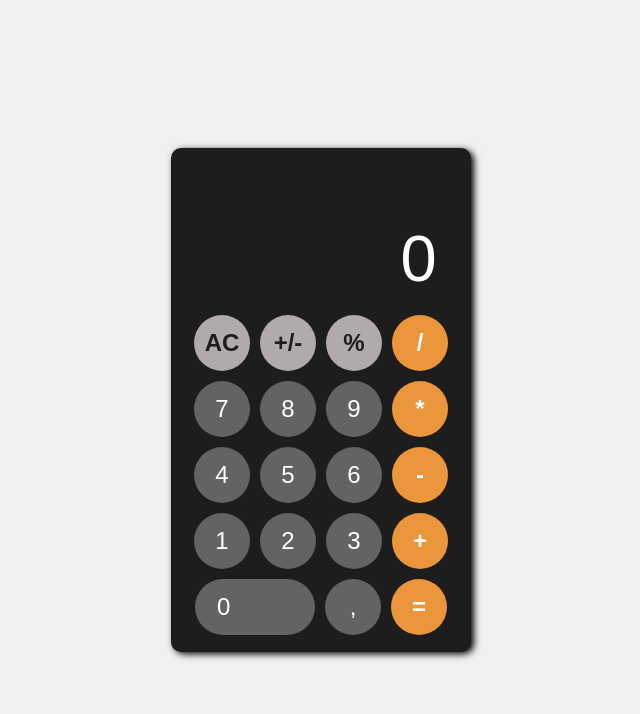
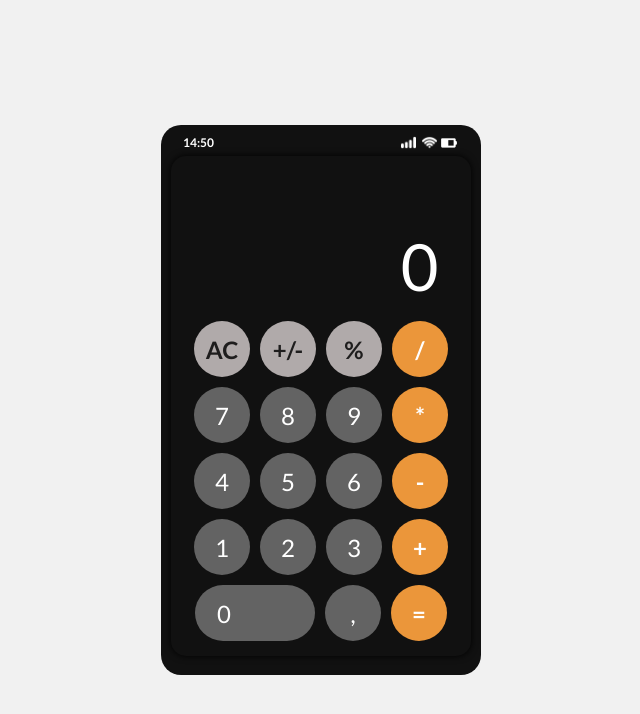
Before and after one commit to PalomaRosa/calculadora-js, a plain HTML site: page index.html in a window 1280 px wide. Shown: the whole page, without its empty margins (319-959 px from the left). Drawn offline with Linux system fonts and the light colour scheme; a web font is replaced by a local one.

Commit message:
Inclusão de horário e Icons

```diff
--- a/css/styles.css
+++ b/css/styles.css
@@ -3,7 +3,7 @@
     margin: 0;
     padding: 0;
     box-sizing: border-box;
-    font-family: "Alike", sans-serif;
+    font-family: "Lato", sans-serif;
 
 }
 
@@ -15,13 +15,40 @@ body {
     background: #f1f1f1;
 }
 
+.mobile-container {
+    display: flex;
+    justify-content: center;
+    align-items: center;
+    width: 320px;
+    height: 550px;
+    background-color: #111111;
+    border-radius: 20px;
+}
+
 #main-container {
-    padding: 12px;
-    background-color: #1e1d1d;
+    position: fixed;
+    padding: 10px;
+    margin-top: 12px;
+    background-color: #111111;
     width: 300px;
-    border-radius: 10px;
-    box-shadow: 3px 2px 7px 0px black;
+    border-radius: 15px;
+    box-shadow: 0px 0px 7px 0px black;
 
+}
+
+header {
+    display: flex;
+    justify-content: space-between;
+    align-self: flex-start;
+    font-size: 12px;
+    padding: 10px 6px 4px;
+    width: 90%;
+    color: #FFf;
+    font-weight: bold;
+}
+
+.icons-right{
+    filter: invert(1);
 }
 
 .display {
--- a/index.html
+++ b/index.html
@@ -5,20 +5,30 @@
     <meta name="viewport" content="width=device-width, initial-scale=1.0">
     <title>Calculadora</title>
     <link rel="preconnect" href="https://fonts.googleapis.com">
+    <link rel="preconnect" href="https://fonts.googleapis.com">
+    <link rel="preconnect" href="https://fonts.googleapis.com">
     <link rel="preconnect" href="https://fonts.gstatic.com" crossorigin>
-<link href="https://fonts.googleapis.com/css2?family=Alike&family=Lato:ital,wght@0,100;0,300;0,400;0,700;0,900;1,100;1,300;1,400;1,700;1,900&family=Source+Sans+3:ital,wght@0,200..900;1,200..900&display=swap" rel="stylesheet">
+    <link href="https://fonts.googleapis.com/css2?family=Lato:ital,wght@0,100;0,300;0,400;0,700;0,900;1,100;1,300;1,400;1,700;1,900&display=swap" rel="stylesheet">
     <link rel="stylesheet" href="css/styles.css">
     <script src="js/scripts.js" defer></script>
 </head>
 <body>
     <!-- Sucesso, melhorar layout e js -->
     <!-- Mais um comentário para testar os ambientes-->
+    <div class="mobile-container">
+        <header>
+            <div class="hours"></div class="hours">
+            <div class="icons-right">
+                <img src="icons/telefone.png" width="15px" style="margin-right: 3px;">
+                <img src="icons/sinal-wifi.png" width="15px">
+                <img src="icons/bateria-fraca.png" width="20px">
+            </div>
+        </header>
         <div id="main-container">
             <div class="display">
                 <div class="previous-view"></div>
                 <div class="current-preview">0</div>
             </div>
-
             <div class="buttons">
                 <div class="btn">
                     <button id="clearAC">AC</button>
@@ -45,5 +55,6 @@
                 </div>
             </div>
         </div>
+    </div>
 </body>
 </html>
--- a/js/scripts.js
+++ b/js/scripts.js
@@ -4,14 +4,40 @@ const btnOperators = document.querySelectorAll('.oper');
 const btnNumbers = document.querySelectorAll('.num');
 const btnClearAC = document.querySelector('#clearAC');
 const btnClearC = document.querySelector('#clearC');
+const timeEl = document.querySelector('.hours');
 
 let primeiroBtn = true;
 
 class Calculadora {
-    constructor(currentPreview, previousView) {
+    constructor(currentPreview, previousView, timeEl) {
         this.currentPreview = currentPreview;
         this.previousView = previousView;
+        this.timeEl = timeEl;
         this.currentOperator = "";
+    }
+
+    addHeader(){
+        function formatTime(time){
+            return time.length < 2 ? '0' + time : time;
+        }
+
+        const date = new Date();
+        const hours = formatTime(date.getHours().toString());
+        const minutes = formatTime(date.getMinutes().toString());
+
+        this.timeEl.textContent = `${hours}:${minutes}`;
+    }
+
+    clearDisplay(dig){
+        if(dig === "C" || dig === 'AC'){
+            currentPreview.innerText = 0;
+            previousView.innerText = "";
+            this.currentOperator = "";
+            primeiroBtn = true;
+
+        } else {
+            currentPreview.innerText = "";
+        }
     }
 
     addDigito(digito) {
@@ -89,17 +115,6 @@ class Calculadora {
         currentPreview.innerText = result.toString().replace(".", ",");
     }
 
-    clearDisplay(dig){
-        if(dig === "C" || dig === 'AC'){
-            currentPreview.innerText = 0;
-            previousView.innerText = "";
-            this.currentOperator = "";
-            primeiroBtn = true;
-
-        } else {
-            currentPreview.innerText = "";
-        }
-    }
 
     alternarClearBtn() {
 
@@ -109,20 +124,12 @@ class Calculadora {
 
 }
 
-const calc = new Calculadora(currentPreview, previousView);
+const calc = new Calculadora(currentPreview, previousView, timeEl);
 
-btnClearC.addEventListener("click", (e) =>{
-
-    console.log(e.target);
-    calc.alternarClearBtn();
-    calc.clearDisplay(btnClearC.innerHTML);
-});
-
-btnClearAC.addEventListener("click", (e) =>{
-    if(e.target.innerText === 'AC') {
-        calc.clearDisplay(btnClearC.innerHTML);
-    }
-});
+calc.addHeader();
+setInterval(() => {
+    calc.addHeader();
+}, 1000);
 
 btnOperators.forEach(operator => {
     operator.addEventListener("click", () => {
@@ -166,3 +173,15 @@ btnNumbers.forEach(number => {
         }
     });
 });
+
+btnClearC.addEventListener("click", (e) =>{
+    console.log(e.target);
+    calc.alternarClearBtn();
+    calc.clearDisplay(btnClearC.innerHTML);
+});
+
+btnClearAC.addEventListener("click", (e) =>{
+    if(e.target.innerText === 'AC') {
+        calc.clearDisplay(btnClearC.innerHTML);
+    }
+});
```
Also changed, not shown: icons/bateria-fraca.png (added), icons/sinal-wifi.png (added), icons/telefone.png (added). Lines whose indentation alone changed are shown as unchanged.
